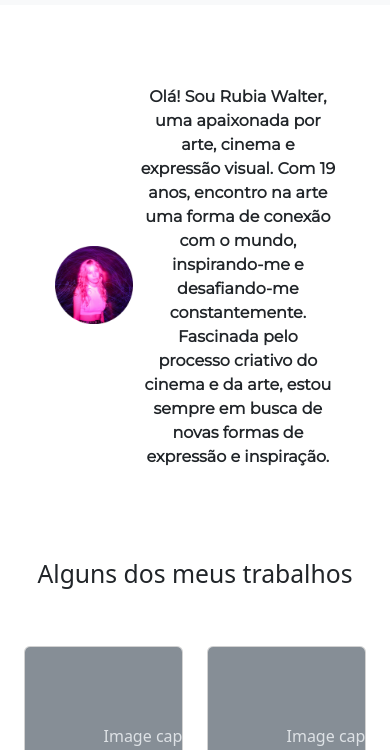
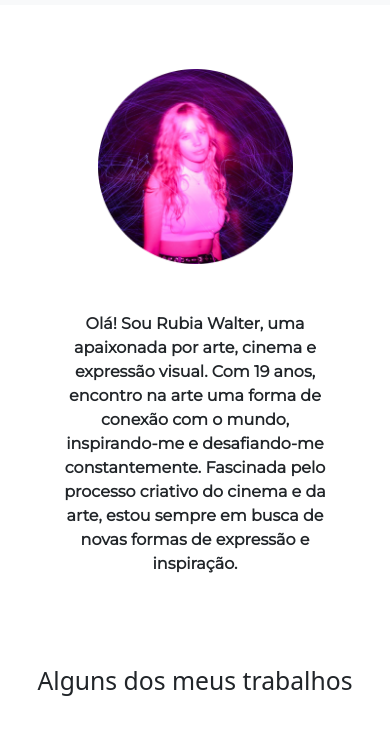
Before and after one commit to Yguux/Rubia-portifolio, a plain HTML site: page index.html in a window 390 px wide. Shown: the part 51-801 px from the top of the page. Drawn offline with nearby package versions, Linux system fonts and the light colour scheme.

Commit message:
ajustando a recursividade

```diff
--- a/style.css
+++ b/style.css
@@ -7,8 +7,8 @@ Body{
 .intro{
     display: flex;
     align-items: center;
-    gap: 2%;;
-    padding-top: 5em;
+    gap: 2%;
+    padding-top: 4em;
     justify-content: center;
     text-align: center;
 }
@@ -50,3 +50,49 @@ Body{
     padding-top: 3em;
     padding-bottom: 2em;
 }
+@media (max-width: 1000px){
+
+    .intro {
+        display: flex;
+        flex-direction: column;
+        align-items: center;
+    }
+
+    .intro img {
+        width: 50%;
+        padding-bottom: 3em;
+    }
+
+    .intro p {
+        text-align: center;
+        width: 90%;
+    }
+}
+@media (min-width: 900px) and (max-width: 999px){
+    .intro img {
+        width: 25%;
+        padding-bottom: 3em;
+    }
+    .intro p {
+        text-align: center;
+        width: 70%;
+    }
+}
+@media (max-width: 900px){
+    .intro img {
+        width: 25%;
+        padding-bottom: 3em;
+    }
+}
+@media (max-width: 800px){
+    .intro p {
+        text-align: center;
+        width: 70%;
+    }
+}
+@media (max-width: 600px){
+    .intro img {
+        width: 50%;
+        padding-bottom: 3em;
+    }
+}
```
